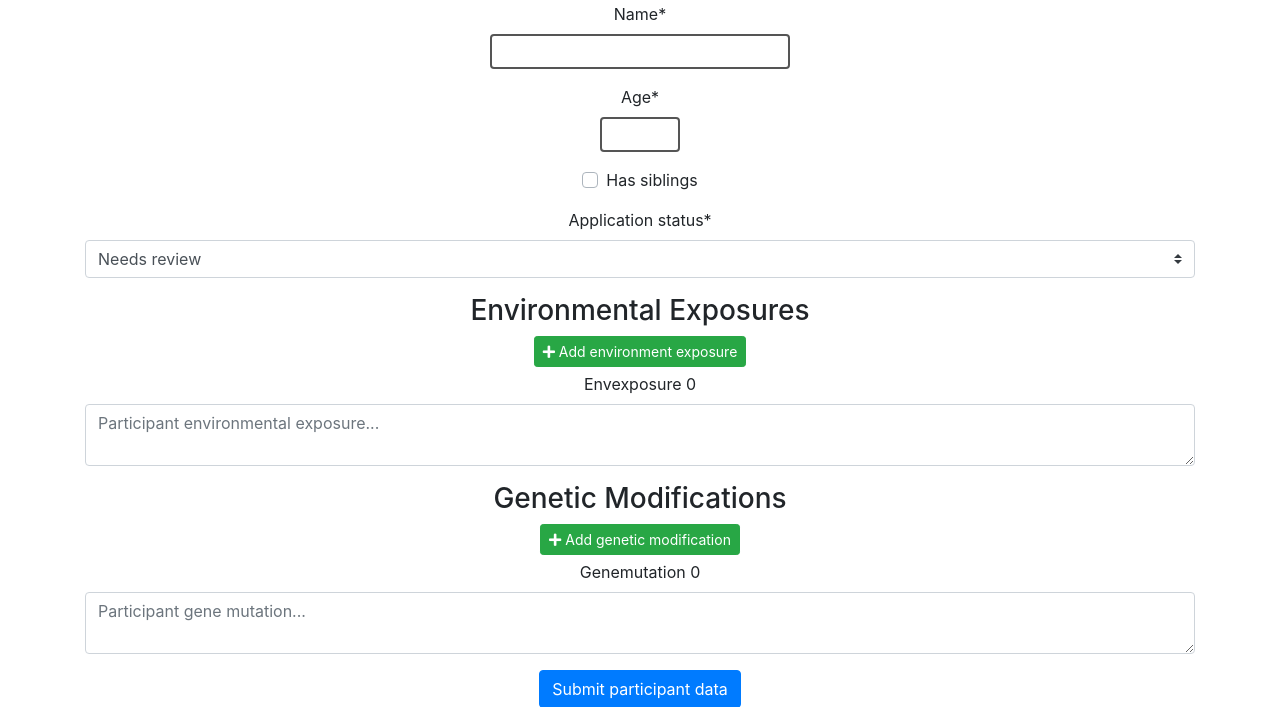
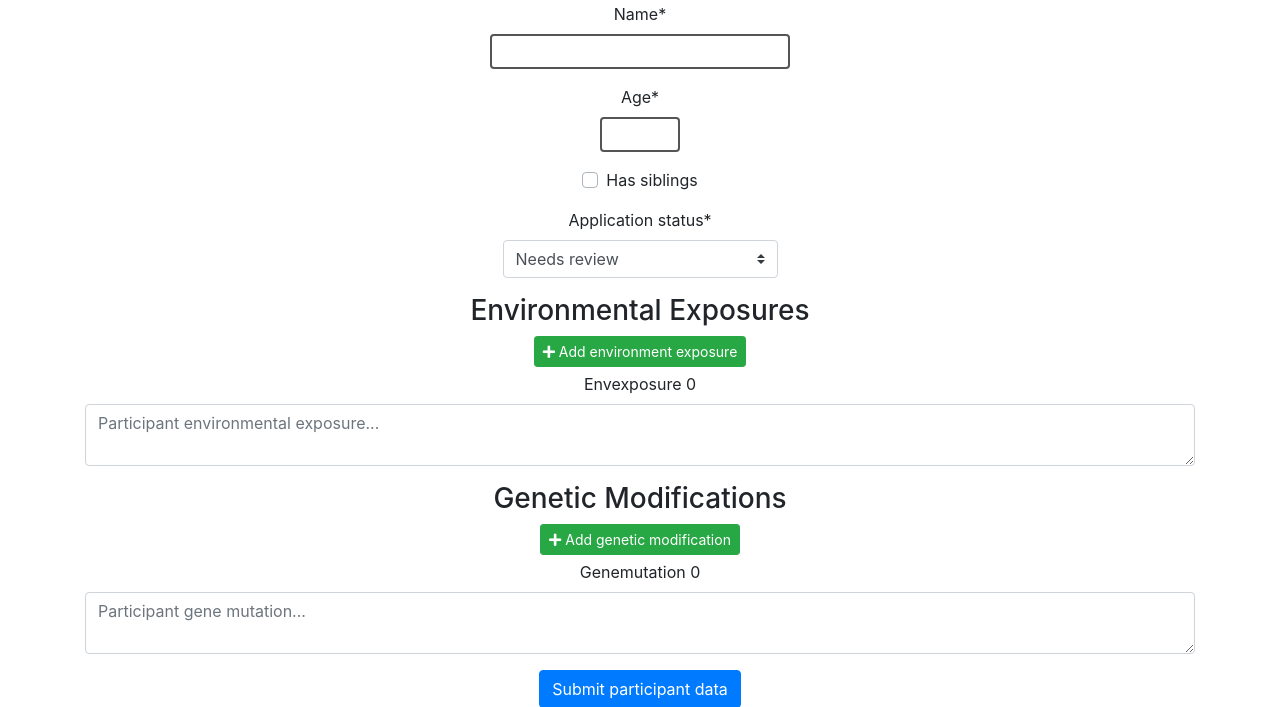
Before and after one commit to vladdoster/UDN-developer-test, a Django app: page /new_participant/ in a window 1280 px wide. Shown: the part 370-1077 px from the top of the page. Run offline with Django 3.2, Linux system fonts and the light colour scheme; data that the repository does not hold is empty; some libraries are stand-ins or nearby versions.

Commit message:
cleanup(new participant css): cleaned up size of select and updated docs

```diff
--- a/udn-info-collector/static/css/styles.css
+++ b/udn-info-collector/static/css/styles.css
@@ -49,6 +49,10 @@ input[type=text] {
     background-color: white;
 }
 
+.select{
+    width: 275px;
+}
+
 input[type=number] {
     height: 35px;
     width: 80px;
```
Also changed, not shown: 1 other file.
